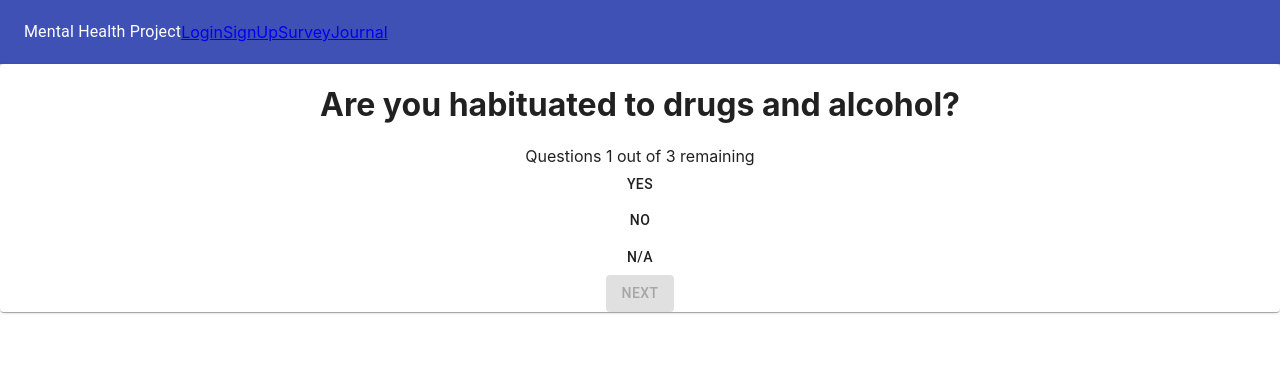
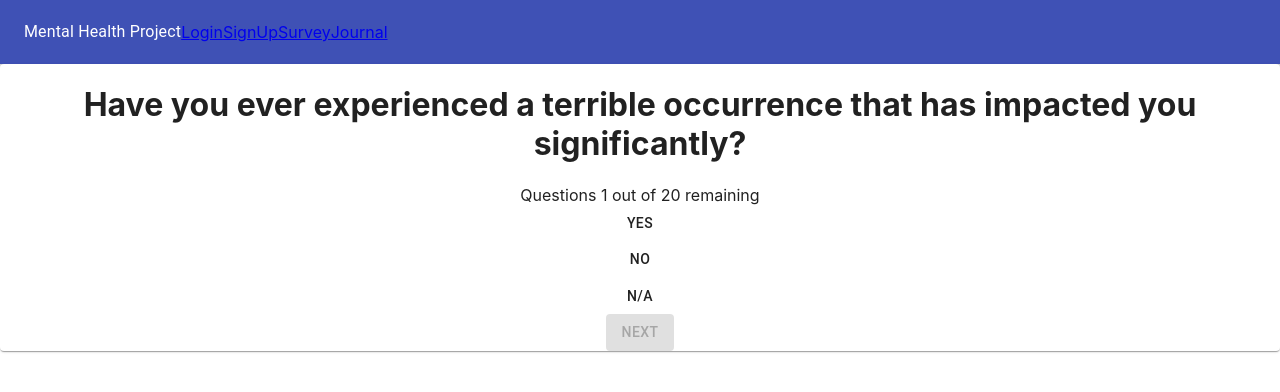
Before and after one commit to XiaoleZ/defhack-2020, a React (Create React App) app: page /survey in a window 1280 px wide. Shown: the top 392 px of the page. Built offline with nearby package versions, Linux system fonts and the light colour scheme.

Commit message:
Added Survey Questions

```diff
--- a/src/components/surveyData.js
+++ b/src/components/surveyData.js
@@ -1,25 +1,142 @@
 let surveyData = {
-  "questions":[
+  questions: [
     {
-      "id":"1",
-      "question":"Are you habituated to drugs and alcohol?",
-      "options": [`Yes`, `No`, `N/A`],
-      "answer": `Yes`,
+      id: "1",
+      question:
+        "Have you ever experienced a terrible occurrence that has impacted you significantly?",
+      options: [`Yes`, `No`, `N/A`],
+      answer: `Yes`,
     },
     {
-      "id":"2",
-      "question":"Is there a history of mental disorder in your family?",
-      "options": [`Yes`, `No`, `N/A`],
-      "answer": `Yes`,
+      id: "2",
+      question:
+        "Do you ever feel that you’ve been affected by feelings of edginess, anxiety, or nerves?",
+      options: [`Yes`, `No`, `N/A`],
+      answer: `Yes`,
     },
     {
-      "id":"3",
-      "question":"Have you ever been committed?",
-      "options": [`Yes`, `No`, `N/A`],
-      "answer": `Yes`,
-    }
+      id: "3",
+      question: "Have you ever had feelings of losing someone you care about?",
+      options: [`Yes`, `No`, `N/A`],
+      answer: `Yes`,
+    },
+    {
+      id: "4",
+      question:
+        "Do you have any feelings of anxiety or discomfort around others that bother you?",
+      options: [`Yes`, `No`, `N/A`],
+      answer: `Yes`,
+    },
+    {
+      id: "5",
+      question: "Have you ever had feelings of hurting someone or yourself?",
+      options: [`Yes`, `No`, `N/A`],
+      answer: `Yes`,
+    },
+    {
+      id: "6",
+      question:
+        "Have you experienced any loss of your close family members, or your loved ones?",
+      options: [`Yes`, `No`, `N/A`],
+      answer: `Yes`,
+    },
+    {
+      id: "7",
+      question:
+        "Are you currently on medication of any kind or in the past six months?",
+      options: [`Yes`, `No`, `N/A`],
+      answer: `Yes`,
+    },
+    {
+      id: "8",
+      question:
+        "Have you experienced any suicidal thoughts in the past six months?",
+      options: [`Yes`, `No`, `N/A`],
+      answer: `Yes`,
+    },
+    {
+      id: "9",
+      question:
+        "Do you often find difficulties in your social life such as making friends?",
+      options: [`Yes`, `No`, `N/A`],
+      answer: `Yes`,
+    },
+    {
+      id: "10",
+      question:
+        "In the past six months, do you usually feel restless or tired?",
+      options: [`Yes`, `No`, `N/A`],
+      answer: `Yes`,
+    },
+    {
+      id: "11",
+      question:
+        "Do you find yourself having difficulties in concentration, in the past six months?",
+      options: [`Yes`, `No`, `N/A`],
+      answer: `Yes`,
+    },
+    {
+      id: "12",
+      question:
+        "In the six months time, have you avoided any social interactions?",
+      options: [`Yes`, `No`, `N/A`],
+      answer: `Yes`,
+    },
+    {
+      id: "13",
+      question:
+        "Have you ever consumed alcohol or used drugs excessively in order to calm yourself down?",
+      options: [`Yes`, `No`, `N/A`],
+      answer: `Yes`,
+    },
+    {
+      id: "14",
+      question:
+        "Has anyone from your family members ever had mental health problems?",
+      options: [`Yes`, `No`, `N/A`],
+      answer: `Yes`,
+    },
+    {
+      id: "15",
+      question:
+        "Have you experienced any loneliness, mental break down, or any feeling of being down?",
+      options: [`Yes`, `No`, `N/A`],
+      answer: `Yes`,
+    },
+    {
+      id: "16",
+      question:
+        "In the past 2 weeks did you lose interest in things you normally do?",
+      options: [`Yes`, `No`, `N/A`],
+      answer: `Yes`,
+    },
+    {
+      id: "17",
+      question: "Have you wished to be dead in the past two months?",
+      options: [`Yes`, `No`, `N/A`],
+      answer: `Yes`,
+    },
+    {
+      id: "18",
+      question:
+        "In the past six months, have you ever had yourself isolated from others?",
+      options: [`Yes`, `No`, `N/A`],
+      answer: `Yes`,
+    },
+    {
+      id: "19",
+      question: "Do you have a supportive social network or family?",
+      options: [`Yes`, `No`, `N/A`],
+      answer: `Yes`,
+    },
+    {
+      id: "20",
+      question:
+        "Do you usually act first and then think, in the last six months?",
+      options: [`Yes`, `No`, `N/A`],
+      answer: `Yes`,
+    },
   ],
+};
 
-}
-
-export default surveyData
+export default surveyData;
```
